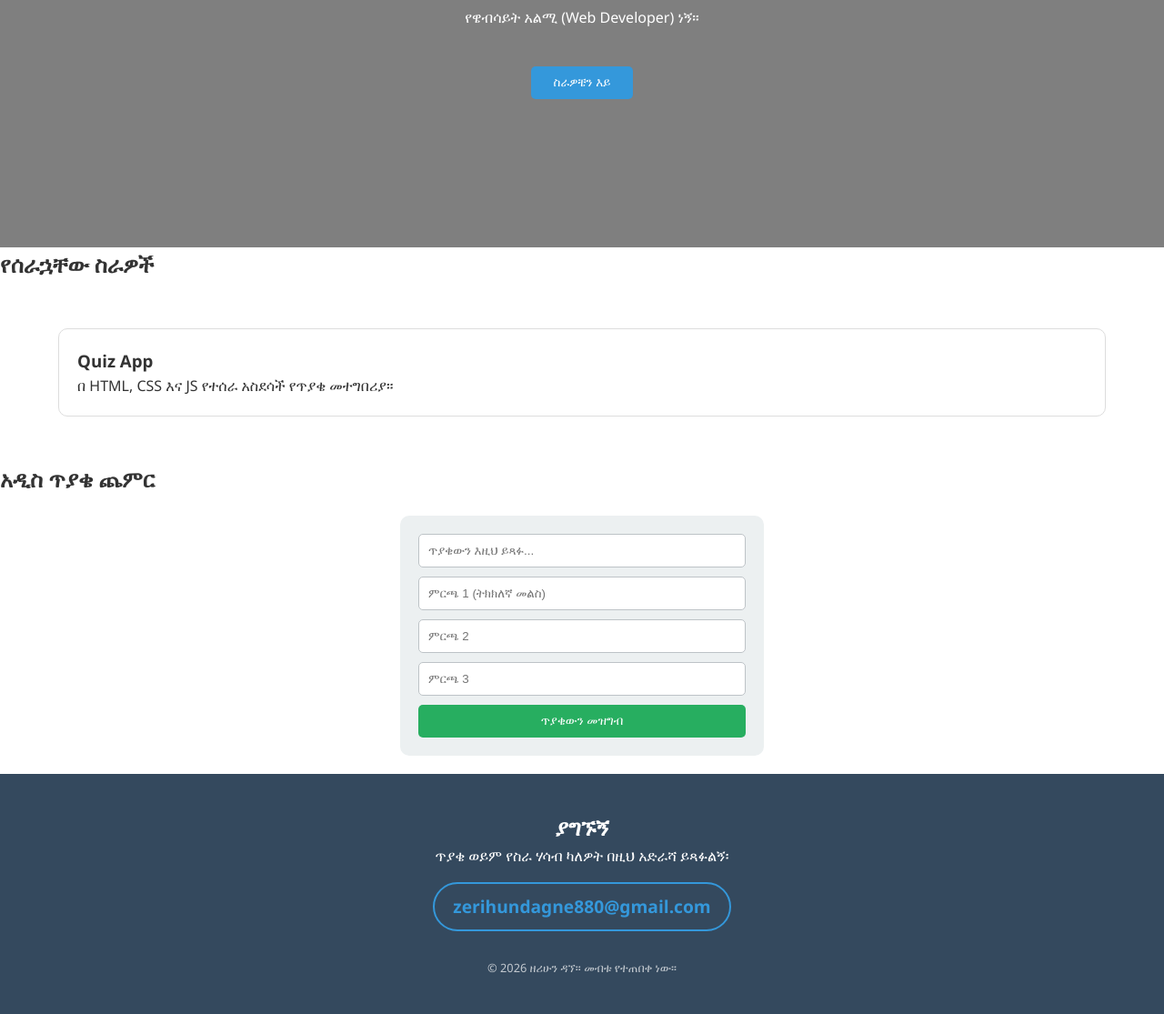
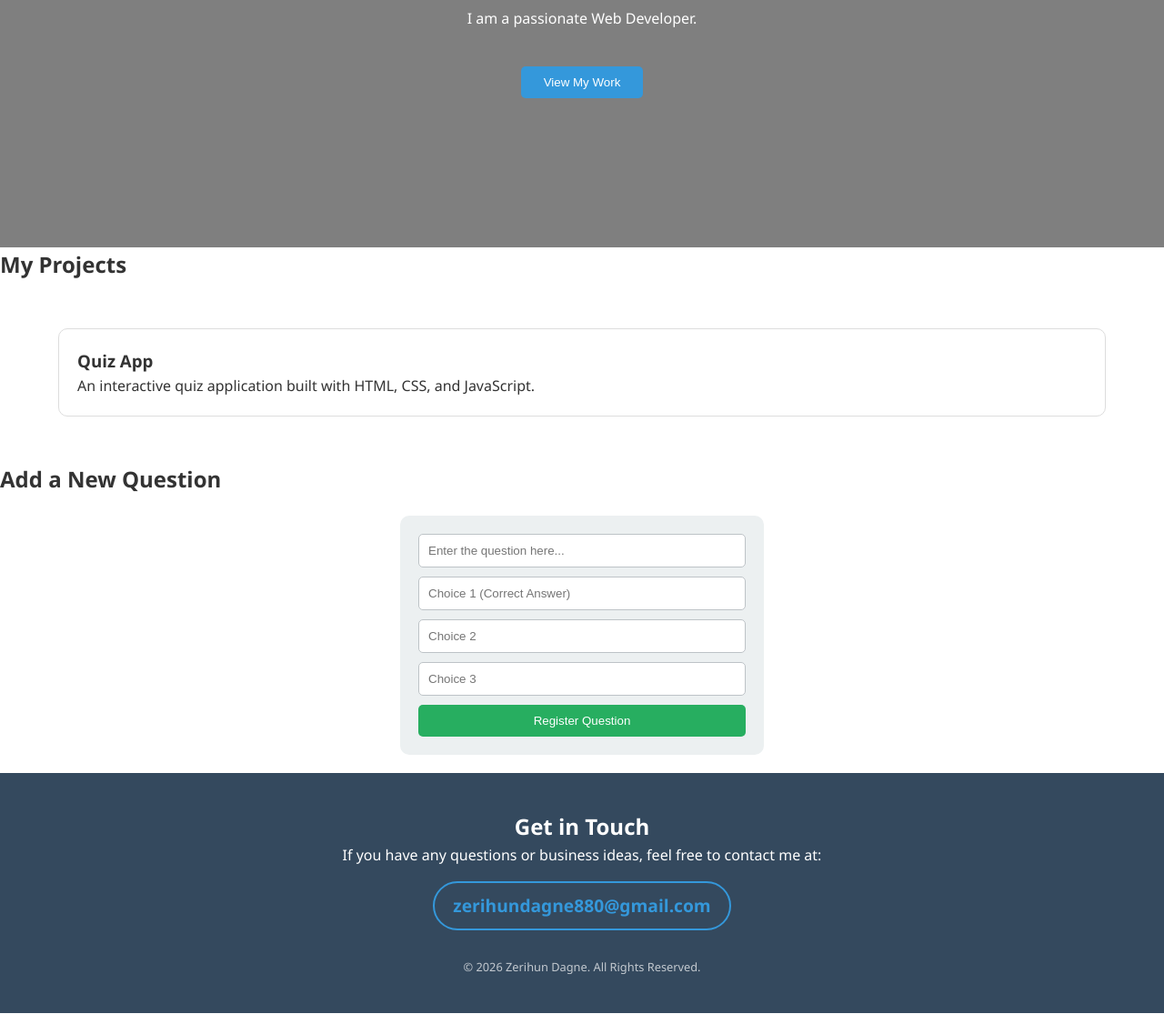
Before and after one commit to zerihundagne880-bot/Quize-website, a plain HTML site: page index.html in a window 1280 px wide. Shown: the part 436-1551 px from the top of the page at 91% size. Drawn offline with Linux system fonts and the light colour scheme; files whose address does not match are found by name.

Commit message:
Update index.html

```diff
--- a/index.html
+++ b/index.html
@@ -1,10 +1,10 @@
 <!DOCTYPE html>
-<html lang="am">
+<html lang="en">
 
 <head>
     <meta charset="UTF-8">
     <meta name="viewport" content="width=device-width, initial-scale=1.0">
-    <title>የኔ ዌብሳይት</title>
+    <title>My Portfolio | Zerihun</title>
     <link rel="stylesheet" href="style.css">
 </head>
 
@@ -26,39 +26,40 @@
     </nav>
 
     <header id="home">
+        <!-- Make sure this path is correct in your project folder -->
         <img src="/quize webiset /IMG_20250624_101911_569.jpg" alt="Profile Photo" class="profile-photo">
 
-        <h1>ሰላም! እኔ ዘሪሁን ነኝ</h1>
-        <p>የዌብሳይት አልሚ (Web Developer) ነኝ።</p>
-        <button onclick="scrollToProjects()">ስራዎቼን እይ</button>
+        <h1>Hello! I'm Zerihun</h1>
+        <p>I am a passionate Web Developer.</p>
+        <button onclick="scrollToProjects()">View My Work</button>
     </header>
 
     <section id="projects">
-        <h2>የሰራኋቸው ስራዎች</h2>
+        <h2>My Projects</h2>
         <div class="project-grid">
             <div class="project-card">
                 <h3>Quiz App</h3>
-                <p>በ HTML, CSS እና JS የተሰራ አስደሳች የጥያቄ መተግበሪያ።</p>
+                <p>An interactive quiz application built with HTML, CSS, and JavaScript.</p>
             </div>
         </div>
     </section>
 
     <section id="add-question-section">
-        <h2>አዲስ ጥያቄ ጨምር</h2>
+        <h2>Add a New Question</h2>
         <form id="question-form">
-            <input type="text" id="new-question" placeholder="ጥያቄውን እዚህ ይጻፉ..." required>
-            <input type="text" id="choice1" placeholder="ምርጫ 1 (ትክክለኛ መልስ)" required>
-            <input type="text" id="choice2" placeholder="ምርጫ 2" required>
-            <input type="text" id="choice3" placeholder="ምርጫ 3" required>
-            <button type="submit">ጥያቄውን መዝግብ</button>
+            <input type="text" id="new-question" placeholder="Enter the question here..." required>
+            <input type="text" id="choice1" placeholder="Choice 1 (Correct Answer)" required>
+            <input type="text" id="choice2" placeholder="Choice 2" required>
+            <input type="text" id="choice3" placeholder="Choice 3" required>
+            <button type="submit">Register Question</button>
         </form>
     </section>
 
     <footer id="contact">
-        <h2>ያግኙኝ</h2>
-        <p>ጥያቄ ወይም የስራ ሃሳብ ካለዎት በዚህ አድራሻ ይጻፉልኝ፡</p>
+        <h2>Get in Touch</h2>
+        <p>If you have any questions or business ideas, feel free to contact me at:</p>
         <a href="mailto:zerihundagne880@gmail.com" class="email-link">zerihundagne880@gmail.com</a>
-        <p class="copyright">&copy; 2026 ዘሪሁን ዳኘ። መብቱ የተጠበቀ ነው።</p>
+        <p class="copyright">&copy; 2026 Zerihun Dagne. All Rights Reserved.</p>
     </footer>
 
     <script src="script.js"></script>
```
